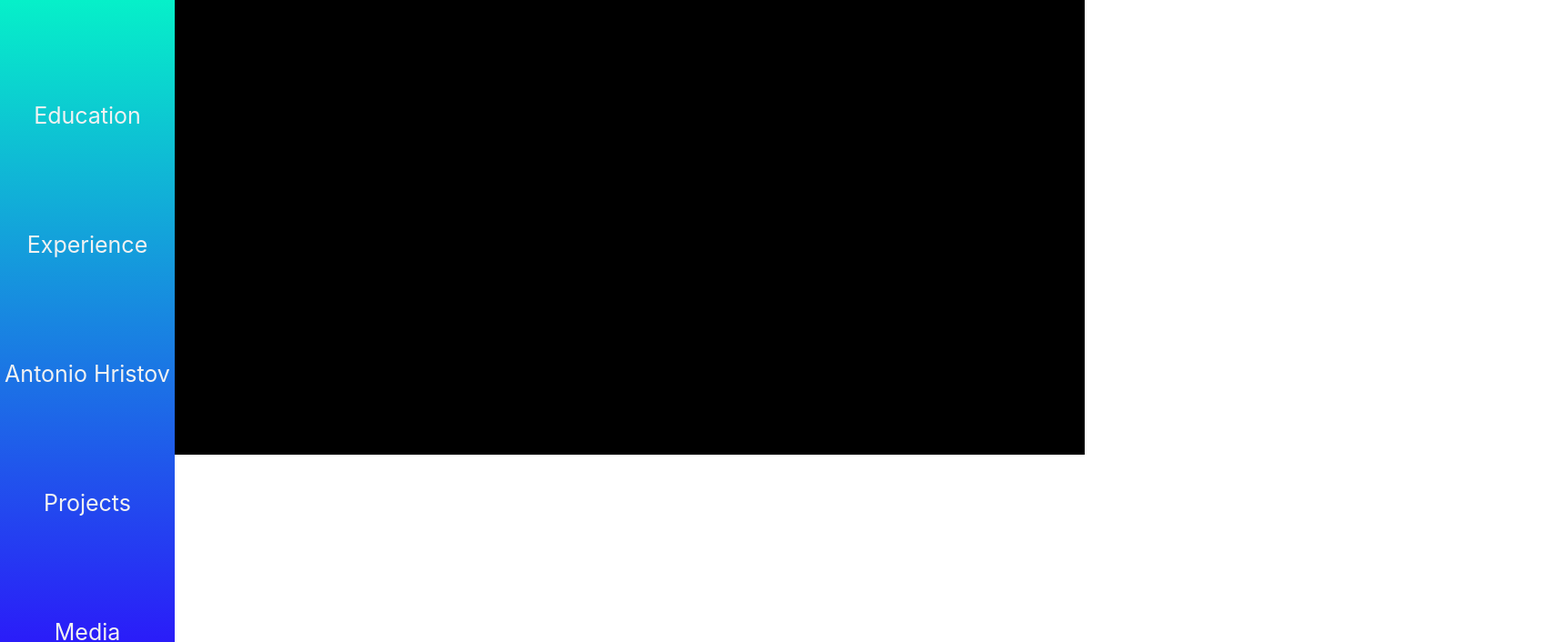
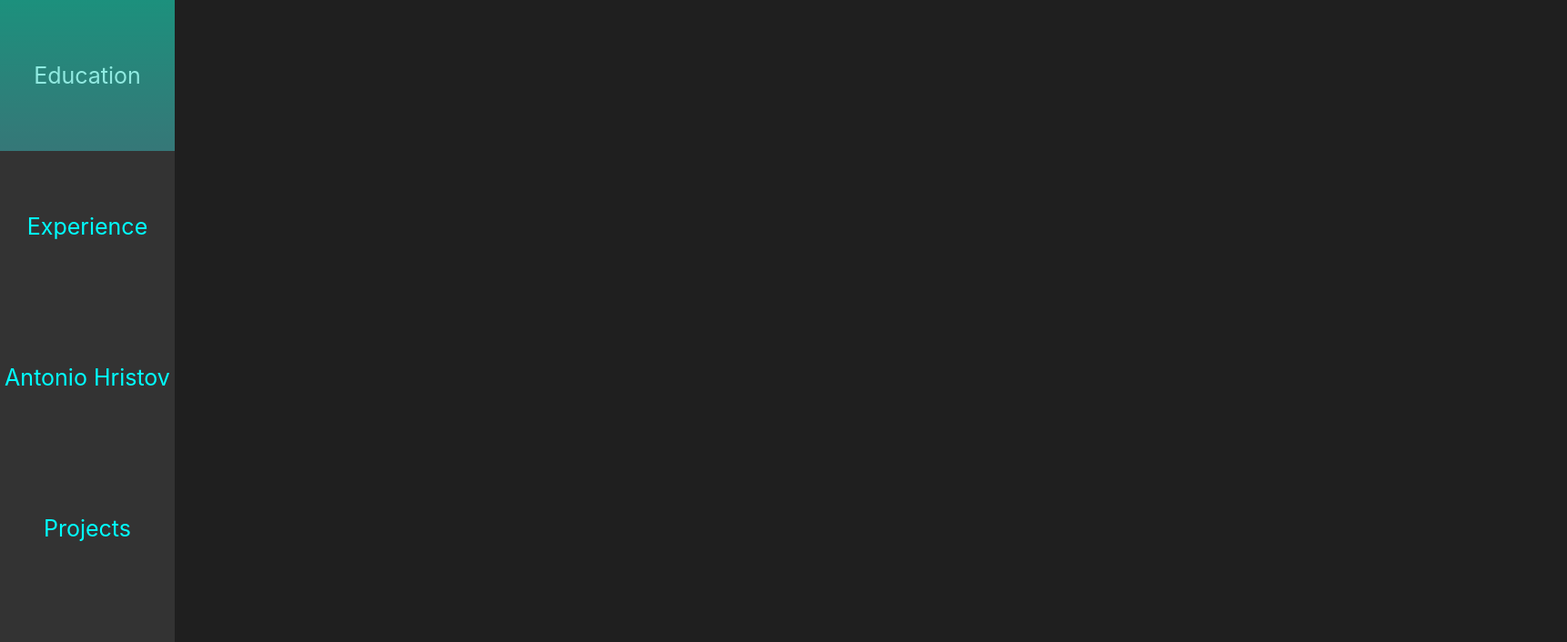
Before and after one commit to tonyhristov/tonyhristov-portfolio, a React (Create React App) app: page / in a window 1280 px wide. Shown: the top 706 px of the page at 91% size, 1722 px wide, since content can reach past the window. Built offline with nearby package versions, Linux system fonts and the light colour scheme.

Commit message:
feat: update aside

```diff
--- a/src/components/aside/index.module.css
+++ b/src/components/aside/index.module.css
@@ -1,7 +1,7 @@
 .navigation {
    overflow: hidden;
    background-color: #333;
-   background-image: linear-gradient(to top, rgb(47, 0, 255), #06f0c9);
+   background-image: linear-gradient(to top, rgb(255, 0, 153), #06f0c9);
    width: 15%;
    height: 100vh;
 }
--- a/src/components/link/index.module.css
+++ b/src/components/link/index.module.css
@@ -15,16 +15,16 @@
 
 .aside-list-item {
    display: block;
-   color: #f2f2f2;
    text-align: center;
-   margin-top: 14vh;
-   margin-bottom: 14vh;
-
+   padding-top: 8.5vh;
+   padding-bottom: 8.5vh;
    text-decoration: none;
    font-size: 25px;
+   background-color: #333;
+   color: cyan;
+   opacity: 1;
 }
 .aside-list-item:hover {
-   -webkit-transform: scale(1.5);
-   -ms-transform: scale(1.5);
-   transform: scale(1.5);
+   color: white;
+   opacity: 0.5;
 }
--- a/src/components/page-layout/index.module.css
+++ b/src/components/page-layout/index.module.css
@@ -11,6 +11,4 @@
    display: inline-block;
    width: 83%;
    height: auto;
-   /* border:1px solid blue; */
-   margin-bottom: 5%;
 }
--- a/src/pages/HomePage/index.module.css
+++ b/src/pages/HomePage/index.module.css
@@ -1,5 +1,5 @@
 .background {
-   background-color: black;
-   height: 500px;
-   width: 1000px;
+   background-color: rgb(31, 31, 31);
+   height: 954px;
+   width: 1530px;
 }
```
